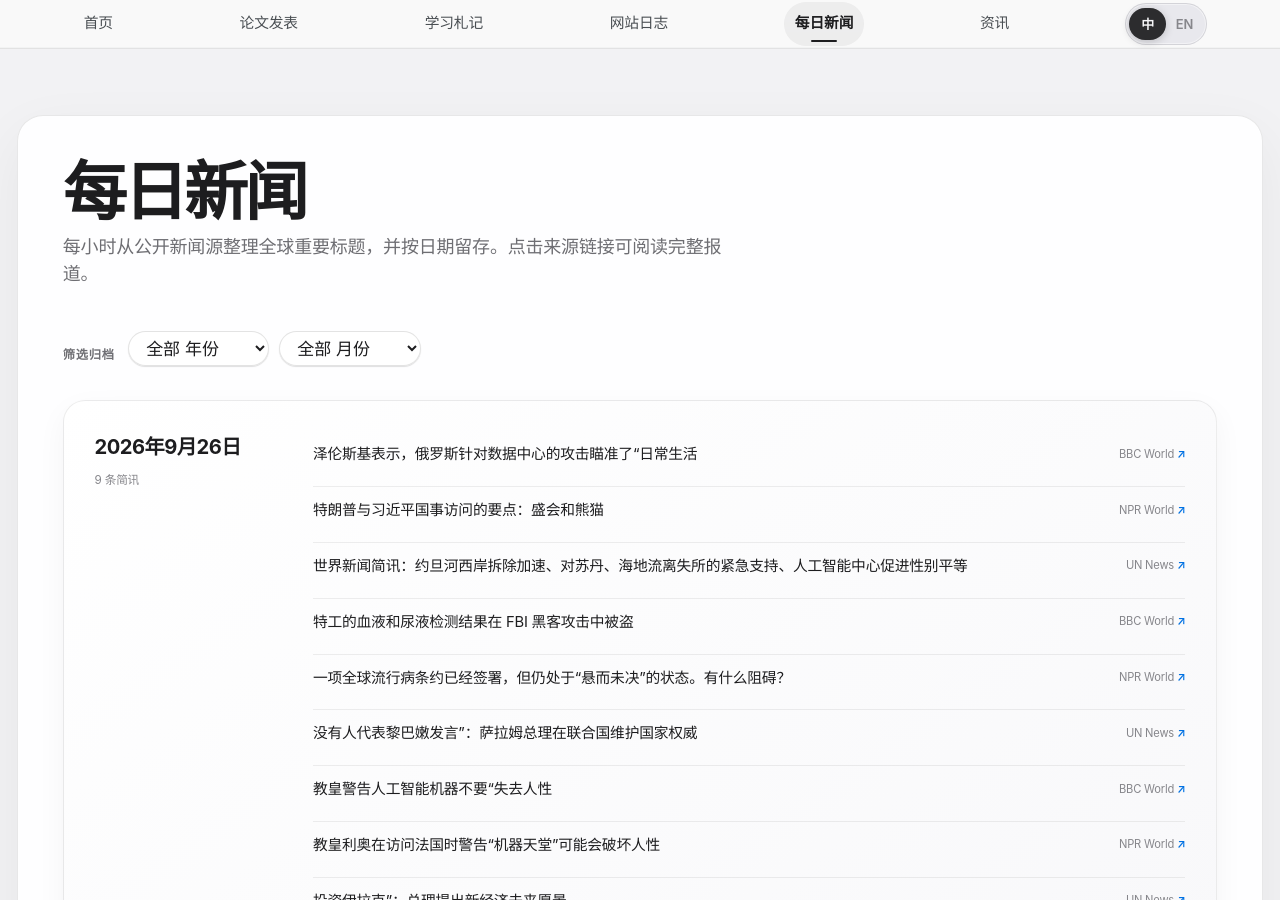
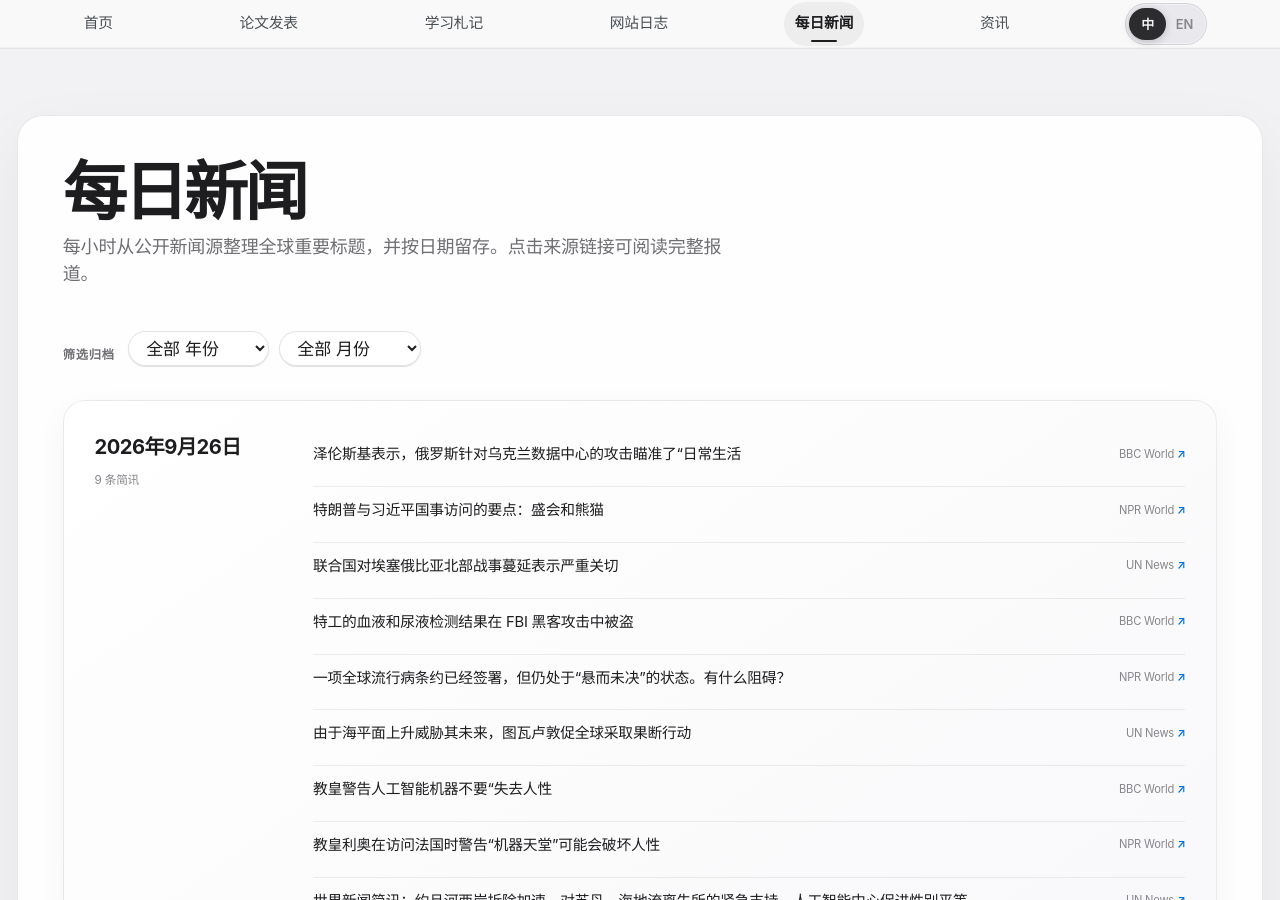
Before and after one commit to HaoxiangLuo/HaoxiangLuo.github.io, a Jekyll site: the page built from _pages/daily-news-zh.html, in a window 1280 px wide and 900 px high. Built offline with Jekyll 4.4.1, drawn with Linux system fonts in a browser that asks for light colours; a style sheet for code colours, icons or effects is not loaded; some of the changed text lies outside the part shown.

Commit message:
Update daily news 2026-09-26

```diff
--- a/_data/daily_news.json
+++ b/_data/daily_news.json
@@ -1,14 +1,14 @@
 {
-  "updated_at": "2026-09-26T04:23:57+08:00",
+  "updated_at": "2026-09-26T05:24:34+08:00",
   "days": [
     {
       "date": "2026-09-26",
       "items": [
         {
-          "title": "Russia targeting 'ordinary life' with attacks on data centres, Zelensky says",
+          "title": "Russia targeting 'ordinary life' with attacks on Ukraine's data centres, Zelensky says",
           "source": "BBC World",
           "url": "https://www.bbc.co.uk/news/articles/c84gkwgk7d06o?at_medium=RSS&at_campaign=rss",
-          "title_zh": "泽伦斯基表示，俄罗斯针对数据中心的攻击瞄准了“日常生活"
+          "title_zh": "泽伦斯基表示，俄罗斯针对乌克兰数据中心的攻击瞄准了“日常生活"
         },
         {
           "title": "Takeaways from the Trump-Xi state visit: Pageantry and pandas",
@@ -17,10 +17,10 @@
           "title_zh": "特朗普与习近平国事访问的要点：盛会和熊猫"
         },
         {
-          "title": "World News in Brief: West Bank demolitions accelerate, urgent support for Sudan, Haiti diplacement, AI hub to boost gender equality",
+          "title": "UN voices grave concern as fighting spreads across northern Ethiopia",
           "source": "UN News",
-          "url": "https://news.un.org/feed/view/en/story/2026/09/1168447",
-          "title_zh": "世界新闻简讯：约旦河西岸拆除加速、对苏丹、海地流离失所的紧急支持、人工智能中心促进性别平等"
+          "url": "https://news.un.org/feed/view/en/story/2026/09/1168450",
+          "title_zh": "联合国对埃塞俄比亚北部战事蔓延表示严重关切"
         },
         {
           "title": "Special agents' blood and urine test results stolen in FBI hack",
@@ -35,10 +35,10 @@
           "title_zh": "一项全球流行病条约已经签署，但仍处于“悬而未决”的状态。有什么阻碍？"
         },
         {
-          "title": "‘No one speaks on behalf of Lebanon’: PM Salam asserts State authority at UN",
+          "title": "Tuvalu urges decisive global action as rising seas threaten its future",
           "source": "UN News",
-          "url": "https://news.un.org/feed/view/en/story/2026/09/1168444",
-          "title_zh": "没有人代表黎巴嫩发言”：萨拉姆总理在联合国维护国家权威"
+          "url": "https://news.un.org/feed/view/en/story/2026/09/1168449",
+          "title_zh": "由于海平面上升威胁其未来，图瓦卢敦促全球采取果断行动"
         },
         {
           "title": "Pope warns against 'losing humanity' to AI machines",
@@ -53,10 +53,10 @@
           "title_zh": "教皇利奥在访问法国时警告“机器天堂”可能会破坏人性"
         },
         {
-          "title": "‘Invest with Iraq’: PM sets out vision for new economic future",
+          "title": "World News in Brief: West Bank demolitions accelerate, urgent support for Sudan, Haiti diplacement, AI hub to boost gender equality",
           "source": "UN News",
-          "url": "https://news.un.org/feed/view/en/story/2026/09/1168443",
-          "title_zh": "投资伊拉克”：总理提出新经济未来愿景"
+          "url": "https://news.un.org/feed/view/en/story/2026/09/1168447",
+          "title_zh": "世界新闻简讯：约旦河西岸拆除加速、对苏丹、海地流离失所的紧急支持、人工智能中心促进性别平等"
         }
       ]
     },
```
